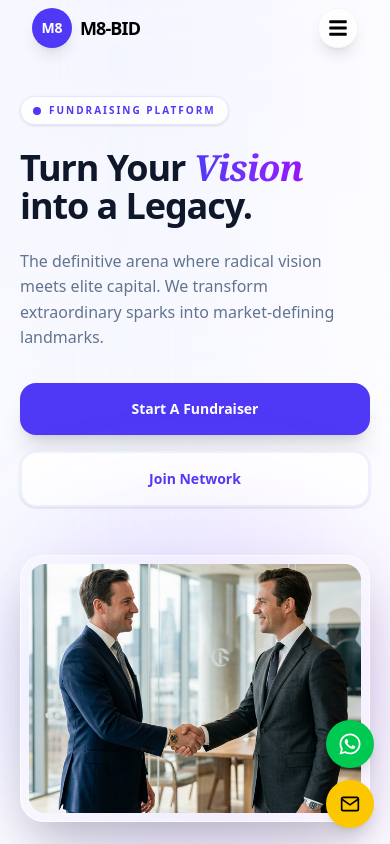
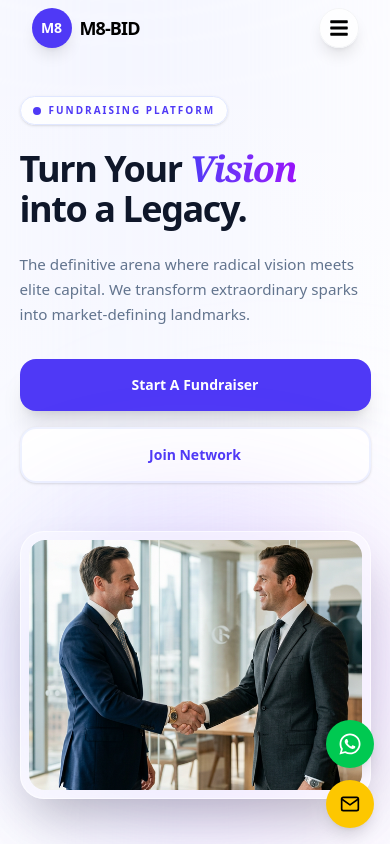
Before and after one commit to yarrowtech-intern2/CrowdFundingLanding, a React (Vite) app in the folder frontend/: page / in a window 390 px wide. Shown: the top 844 px of the page. Built offline with nearby package versions, Linux system fonts and the light colour scheme.

Commit message:
desktop responsivedness fixed

```diff
--- a/frontend/src/Components/Contact.jsx
+++ b/frontend/src/Components/Contact.jsx
@@ -312,7 +312,7 @@ const ContactUs = () => {
   return (
     <section
       id="contact"
-      className="relative py-16 sm:py-20 md:py-28 lg:py-36 2xl:py-48 bg-gradient-to-b from-[#f8faff] via-white to-[#f3f6ff] overflow-hidden"
+      className="relative py-[var(--size-fluid-section-py)] bg-gradient-to-b from-[#f8faff] via-white to-[#f3f6ff] overflow-hidden"
     >
       {/* Background Blur */}
       <div className="hidden md:block absolute -top-40 -right-40 w-[200px] sm:w-[400px] lg:w-[600px] h-[200px] sm:h-[400px] lg:h-[600px] bg-indigo-200/30 rounded-full blur-[120px]" />
--- a/frontend/src/Components/Footer.jsx
+++ b/frontend/src/Components/Footer.jsx
@@ -18,7 +18,7 @@ const Footer = () => {
   };
 
   return (
-    <footer className="bg-[#0f172a] text-gray-300 pt-12 sm:pt-16 md:pt-20 pb-8 sm:pb-10 relative overflow-hidden">
+    <footer className="bg-[#0f172a] text-gray-300 py-[var(--size-fluid-section-py)] relative overflow-hidden">
       {/* Gradient Top Border */}
       <div className="absolute top-0 left-0 w-full h-1 bg-gradient-to-r from-indigo-600 via-purple-600 to-indigo-600" />
 
--- a/frontend/src/Components/Header.jsx
+++ b/frontend/src/Components/Header.jsx
@@ -63,7 +63,7 @@ const Header = () => {
     <header className="fixed top-2 sm:top-4 md:top-6 left-0 w-full z-50 px-3 sm:px-6 lg:px-8 pointer-events-none transition-all duration-300">
 
       {/* Grid Layout: 1fr | auto | 1fr -> Guarantees mathematically perfect center! */}
-      <div className="section-container max-w-[85rem] grid grid-cols-[1fr_auto_1fr] items-center pointer-events-auto relative">
+      <div className="section-container max-w-[75rem] grid grid-cols-[1fr_auto_1fr] items-center pointer-events-auto relative">
 
         {/* LEFT — Logo */}
         <div
--- a/frontend/src/Components/Hero.jsx
+++ b/frontend/src/Components/Hero.jsx
@@ -167,9 +167,9 @@ const Hero = () => {
               delay: 0.1,
             }}
           >
-            <div className="relative max-w-sm sm:max-w-md lg:max-w-full xl:max-w-2xl 2xl:max-w-3xl mx-auto">
+            <div className="relative max-w-sm sm:max-w-md lg:max-w-lg xl:max-w-xl mx-auto">
               <div className="absolute -inset-4 bg-gradient-to-r from-indigo-500/20 to-purple-500/20 blur-3xl rounded-full" />
-              <div className="relative p-2 sm:p-3 bg-white/40 backdrop-blur-md rounded-3xl sm:rounded-[3rem] border border-white/60 shadow-2xl group transition-all duration-700 hover:scale-[1.02] overflow-hidden">
+              <div className="relative p-2 sm:p-3 bg-white/40 backdrop-blur-md rounded-3xl border border-white/60 shadow-2xl group transition-all duration-700 hover:scale-[1.02] overflow-hidden">
                 <img
                   src={handshakeImg}
                   alt="Business Partnership"
--- a/frontend/src/index.css
+++ b/frontend/src/index.css
@@ -1,19 +1,22 @@
 @import "tailwindcss";
 
 @theme {
-  /* Dynamic viewports */
   --breakpoint-xs: 480px;
   --breakpoint-sm: 640px;
   --breakpoint-md: 768px;
   --breakpoint-lg: 1024px;
   --breakpoint-xl: 1280px;
-  --breakpoint-2xl: 1536px;
+  --breakpoint-2xl: 1440px;
   --breakpoint-3xl: 1920px;
 
-  /* Brand Colors */
+  /* Optimized Spacing System */
+  --fluid-gap: clamp(1rem, 3.5vw, 3.5rem);
+  --fluid-py: clamp(3.5rem, 9vh, 10rem);
+  --fluid-px: clamp(1rem, 5vw, 6rem);
+  --max-content-width: 86rem; /* 1376px - Unified center line */
+
   --color-primary: #2e66ff;
-  --color-primary-dark: #1e2b4f;
-  --color-accent: #4f46e5;
+  --color-primary-dark: #0f172a;
   --color-surface: #f6f7fb;
 }
 
@@ -22,16 +25,11 @@
     scroll-behavior: smooth;
     -webkit-text-size-adjust: 100%;
     -webkit-font-smoothing: antialiased;
-    -moz-osx-font-smoothing: grayscale;
-    /* Base fluid typography scale */
     font-size: 16px;
+    overflow-x: hidden;
   }
 
-  @media (min-width: 1920px) {
-    html {
-      font-size: 18px; /* Slightly larger base for ultrawide */
-    }
-  }
+  @media (min-width: 1920px) { html { font-size: 17px; } }
 
   body {
     margin: 0;
@@ -39,57 +37,58 @@
     overflow-x: hidden;
     min-height: 100dvh;
     background-color: white;
-    color: #1e2b4f;
+    color: var(--color-primary-dark);
+    line-height: 1.5;
+    box-sizing: border-box;
+  }
+
+  *, *::before, *::after {
+    box-sizing: inherit;
   }
 }
 
 @layer components {
-  /* Centralized Section Container - Production Standard */
-  /* Tightened for better cohesion on wide screens */
+  /* THE CENTERED GRID ENGINE */
   .section-container {
-    width: 100%;
-    max-width: 80rem; /* 1280px - Ideal for readability */
-    margin-left: auto;
-    margin-right: auto;
-    padding-left: 1.25rem;
-    padding-right: 1.25rem;
+    width: 100% !important;
+    max-width: var(--max-content-width) !important;
+    margin-left: auto !important;
+    margin-right: auto !important;
+    padding-left: var(--fluid-px) !important;
+    padding-right: var(--fluid-px) !important;
   }
 
-  @media (min-width: 640px) { .section-container { padding-left: 2rem; padding-right: 2rem; } }
-  @media (min-width: 1024px) { .section-container { padding-left: 3rem; padding-right: 3rem; } }
-  @media (min-width: 1536px) {
+  @media (max-width: 1376px) {
     .section-container {
-      max-width: 90rem; /* 1440px - Maximum width for ultra-wide displays */
-      padding-left: 4rem;
-      padding-right: 4rem;
+      max-width: 100% !important;
     }
   }
 
-  /* Refined Fluid Typography - Slightly smaller caps for better balance */
+  /* BALANCED FLUID TYPOGRAPHY: Elegant, modern sizes */
   .heading-hero {
-    font-size: clamp(2.25rem, 4.5vw + 0.75rem, 5.5rem);
-    line-height: 1.05;
+    font-size: clamp(2.25rem, 4.5vw + 1rem, 4.25rem);
+    line-height: 1.1;
+    font-weight: 850;
+    letter-spacing: -0.04em;
+  }
+
+  .heading-section {
+    font-size: clamp(1.85rem, 3.5vw + 0.5rem, 3.25rem);
+    line-height: 1.15;
     font-weight: 800;
     letter-spacing: -0.03em;
   }
 
-  .heading-section {
-    font-size: clamp(1.875rem, 3.5vw + 0.75rem, 4rem);
-    line-height: 1.1;
-    font-weight: 700;
-    letter-spacing: -0.02em;
-  }
-
   .text-body {
-    font-size: clamp(1rem, 0.4vw + 0.85rem, 1.15rem);
-    line-height: 1.6;
+    font-size: clamp(0.95rem, 0.35vw + 0.85rem, 1.15rem);
+    line-height: 1.65;
+    font-weight: 500;
   }
 }
 
-/* Animations */
 @keyframes float {
   0% { transform: translateY(0px); }
-  50% { transform: translateY(-10px); }
+  50% { transform: translateY(-8px); }
   100% { transform: translateY(0px); }
 }
 
```
